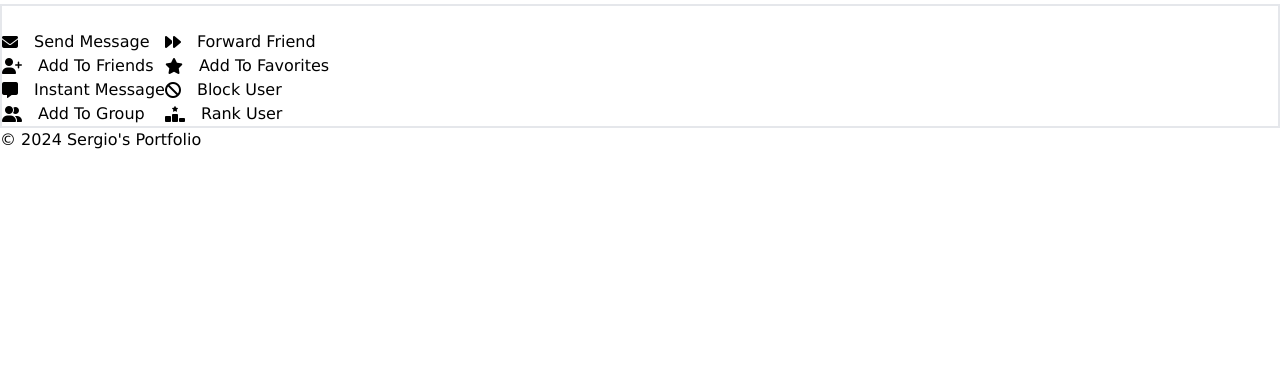
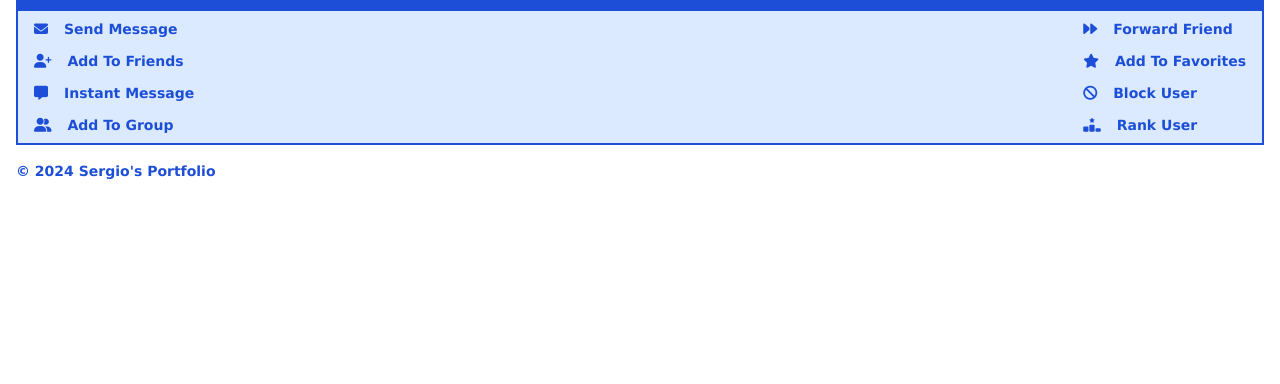
Before and after one commit to beingsie/beingsie-basic, a website: page src/index.html in a window 1280 px wide. Shown: the part 416-800 px from the top of the page. Drawn offline with nearby package versions, Linux system fonts and the light colour scheme.

Commit message:
feat: add temp tailwindcss cdn link

```diff
--- a/src/index.html
+++ b/src/index.html
@@ -28,6 +28,8 @@
     <link rel="stylesheet" href="https://cdnjs.cloudflare.com/ajax/libs/font-awesome/6.4.2/css/all.min.css"
         integrity="sha512-z3gLpd7yknf1YoNbCzqRKc4qyor8gaKU1qmn+CShxbuBusANI9QpRohGBreCFkKxLhei6S9CQXFEbbKuqLg0DA=="
         crossorigin="anonymous" referrerpolicy="no-referrer" />
+    <!-- Temp -->
+    <script src="https://cdn.tailwindcss.com"></script>
 </head>
 
 <body>
```
